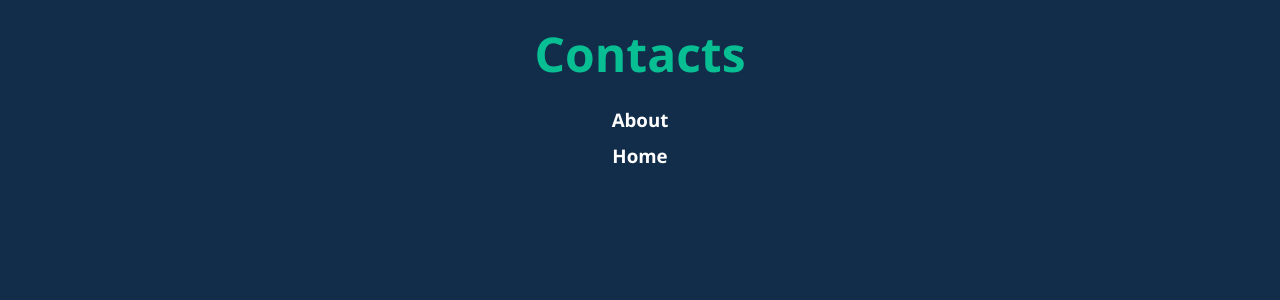
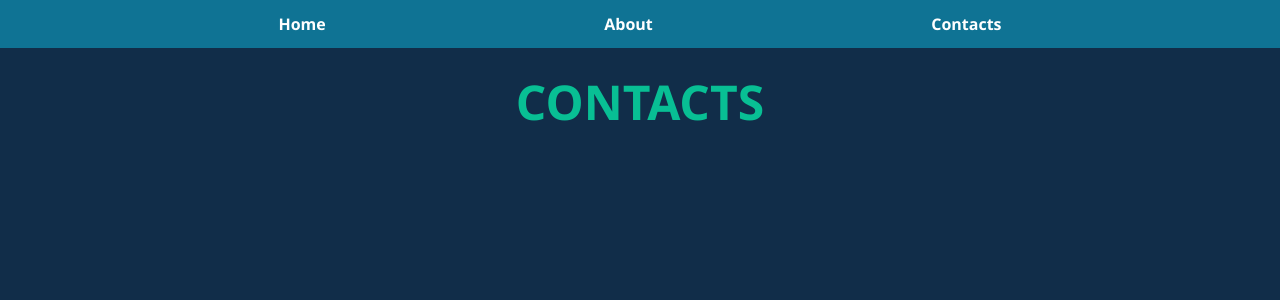
Before and after one commit to Waldemar-00/react-again, a React (Create React App) app in the folder 26-react-router/: page /contacts in a window 1280 px wide. Shown: the top 300 px of the page. Built offline with nearby package versions, Linux system fonts and the light colour scheme.

Commit message:
Created Header component and moved the Link components to it.

```diff
--- a/26-react-router/src/App.css
+++ b/26-react-router/src/App.css
@@ -7,12 +7,10 @@ h2 {
   margin: 1.3rem;
   color: #08bf94ff;
 }
-h3 {
-  margin-bottom: 0.7rem;
-}
-h3 a {
+a {
   color: white;
   text-decoration: none;
+  font-weight: bold;
 }
 button {
   padding: 1rem;
@@ -24,3 +22,11 @@ button {
   cursor: pointer;
   margin: 1rem;
 }
+nav {
+  display: flex;
+  justify-content: space-evenly;
+  align-items: center;
+  width: 100%;
+  height: 3rem;
+  background-color: rgb(15, 115, 148);
+}
--- a/26-react-router/src/App.jsx
+++ b/26-react-router/src/App.jsx
@@ -1,5 +1,6 @@
 import { BrowserRouter, Routes, Route } from 'react-router-dom'
 import './App.css'
+import Header from './components/Header'
 import Home from './components/Home'
 import About from './components/About'
 import Contacts from './components/Contacts'
@@ -9,6 +10,7 @@ function App() {
   return (
     <BrowserRouter>
       <div className='App'>
+        <Header />
         <Routes>
           <Route
             path='/'
--- a/26-react-router/src/components/About.jsx
+++ b/26-react-router/src/components/About.jsx
@@ -1,15 +1,2 @@
-import { Link } from 'react-router-dom'
-const About = () => {
-  return (
-    <>
-      <h2>About</h2>
-      <h3>
-        <Link to='/contacts'>Contacts</Link>
-      </h3>
-      <h3>
-        <Link to='/'>Home</Link>
-      </h3>
-    </>
-  )
-}
+const About = () => <h2>ABOUT</h2>
 export default About
--- a/26-react-router/src/components/Contacts.jsx
+++ b/26-react-router/src/components/Contacts.jsx
@@ -1,16 +1,2 @@
-import { Link } from 'react-router-dom'
-
-const Contacts = () => {
-  return (
-    <>
-      <h2>Contacts</h2>
-      <h3>
-        <Link to='/about'>About</Link>
-      </h3>
-      <h3>
-        <Link to='/'>Home</Link>
-      </h3>
-    </>
-  )
-}
+const Contacts = () => <h2>CONTACTS</h2>
 export default Contacts
--- /dev/null
+++ b/26-react-router/src/components/Header.jsx
@@ -0,0 +1,12 @@
+import { Link } from 'react-router-dom'
+const Header = () => {
+  return (
+    <nav>
+      <Link to='/'>Home</Link>
+      <Link to='/about'>About</Link>
+      <Link to='/contacts'>Contacts</Link>
+    </nav>
+  )
+}
+
+export default Header
--- a/26-react-router/src/components/Home.jsx
+++ b/26-react-router/src/components/Home.jsx
@@ -1,16 +1,2 @@
-import { Link } from 'react-router-dom'
-
-const Home = () => {
-  return (
-    <>
-      <h1>HOME</h1>
-      <h3>
-        <Link to='/about'>About</Link>
-      </h3>
-      <h3>
-        <Link to='/contacts'>Contacts</Link>
-      </h3>
-    </>
-  )
-}
+const Home = () => <h1>HOME</h1>
 export default Home
--- a/26-react-router/src/components/NotFound404.jsx
+++ b/26-react-router/src/components/NotFound404.jsx
@@ -1,19 +1,2 @@
-import { Link } from 'react-router-dom'
-
-const NotFound404 = () => {
-  return (
-    <>
-      <h2>Not found 404</h2>
-      <h3>
-        <Link to='/'>Home</Link>
-      </h3>
-      <h3>
-        <Link to='/about'>About</Link>
-      </h3>
-      <h3>
-        <Link to='/contacts'>Contacts</Link>
-      </h3>
-    </>
-  )
-}
+const NotFound404 = () => <h2>NOT FOUND 404</h2>
 export default NotFound404
```
